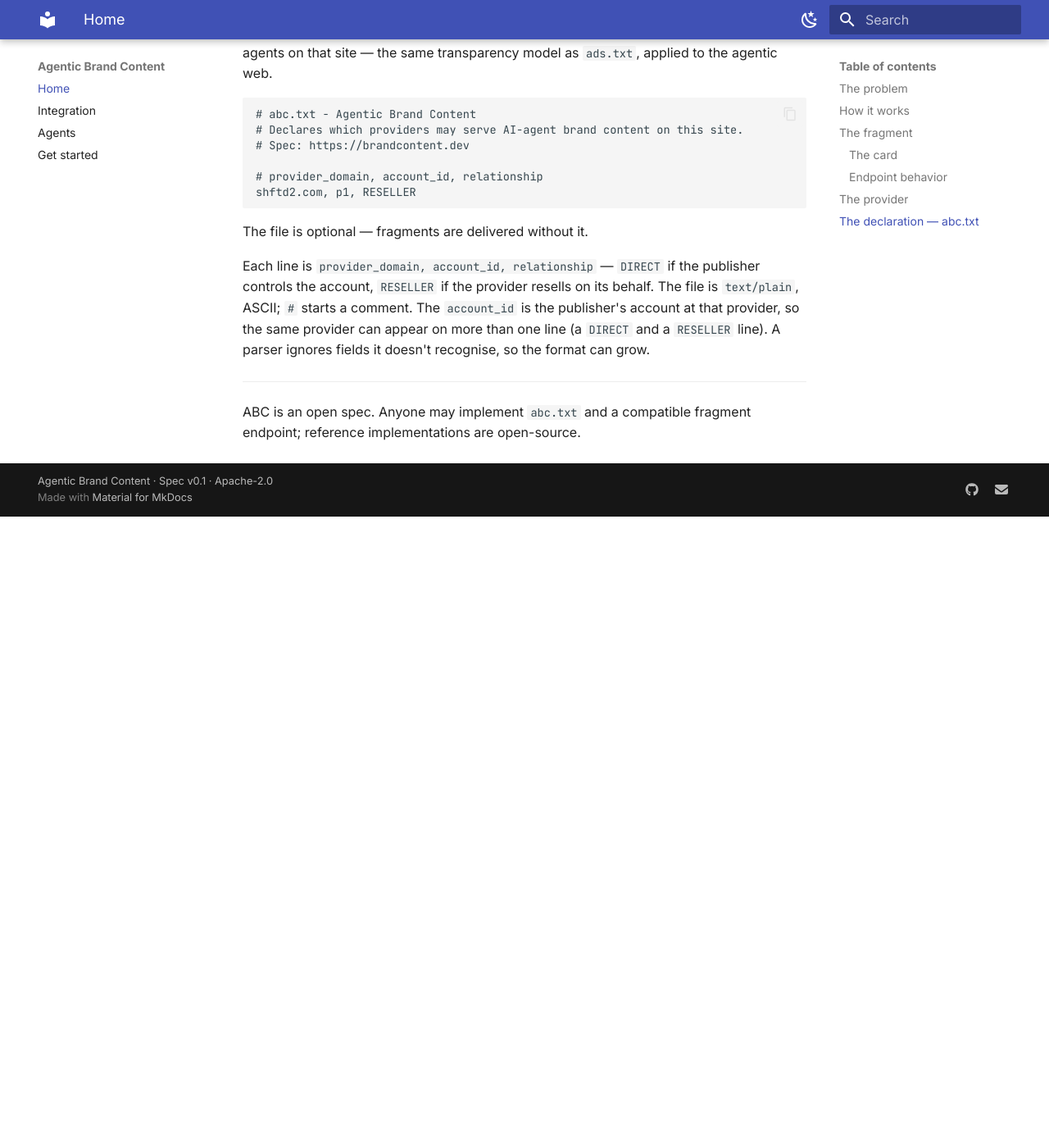
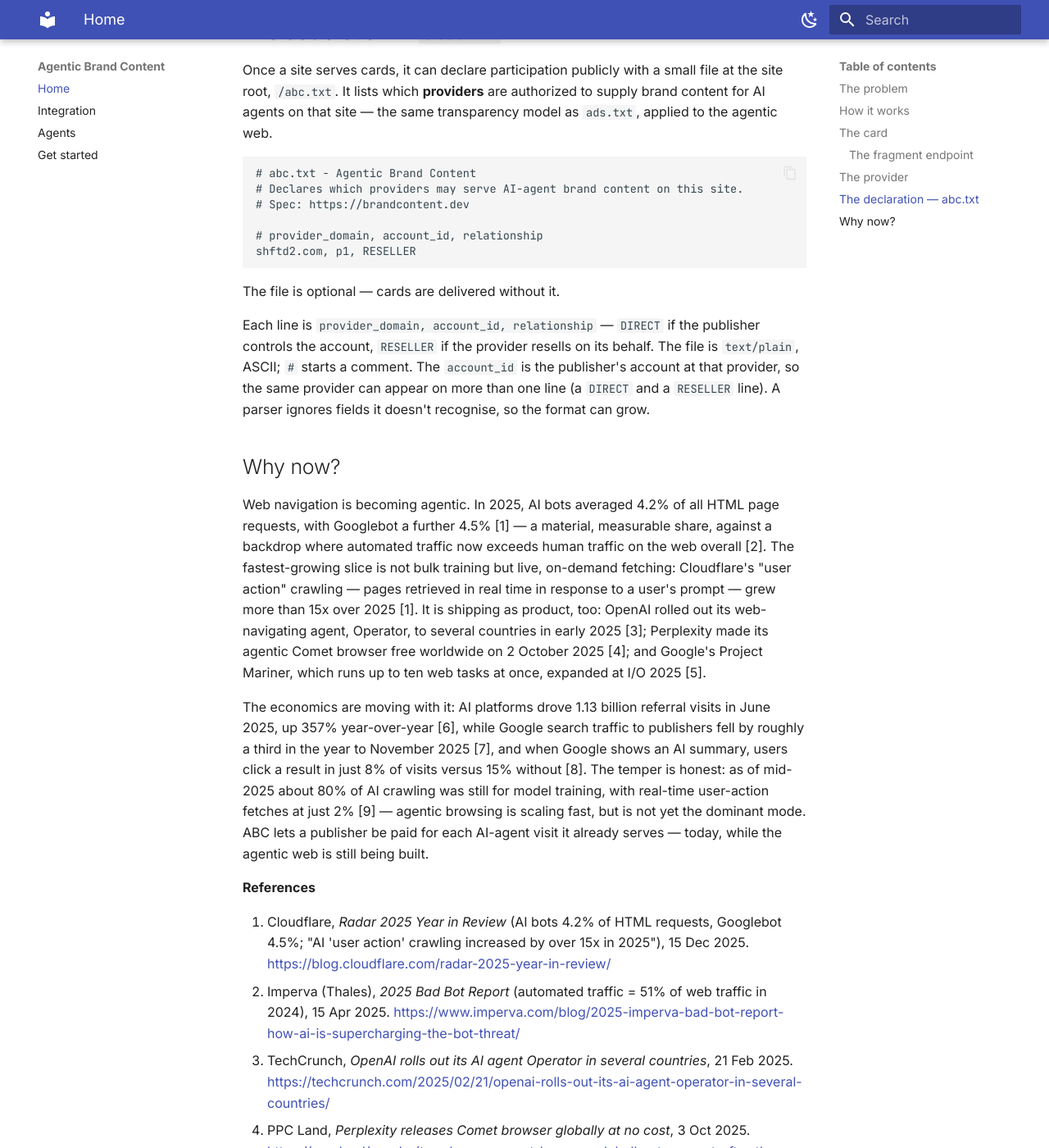
Before and after one commit to brandcontent-dev/spec, an MkDocs documentation site: the page built from docs/index.md, in a window 1280 px wide and 1400 px high, scrolled down 3125 px. Shown: the whole window at 82% size. Built offline with MkDocs 1.6.1 and Material for MkDocs 9.7.7, drawn with Linux system fonts in a browser that asks for light colours; before the commit the page ends 3755 px from its top, so only the background shows below that; some of the changed text lies outside the part shown.

Commit message:
Spec review: card/fragment vocab, Why-now section, integration & agent verification (#1)
Address a colleague review of brandcontent.dev:

- Vocabulary: the deliverable is always the **card**; "fragment" now refers only to
  the provider's **fragment endpoint** (the channel the edge calls). Applied across
  index, integration, getting-started, agents, the adapters and agents.json.
- Add a cited "Why now?" section to the home page (2025-2026 agentic-web evidence;
  every figure source-verified, framed without overclaim).
- Number the How-it-works diagram (1-5 legend) and surface the Integration guide
  from the home page.
- Add an "Agents -> Verifying agents" section: User-Agent matching is the baseline;
  stronger verification (reverse-DNS, published IP ranges, CDN verified-bot signals)
  is the site's responsibility.
- CHANGELOG: record the above under Unreleased.

Co-authored-by: Claude Opus 4.8 (1M context) <noreply@anthropic.com>

````diff
--- a/docs/adapters/esi-tag.html
+++ b/docs/adapters/esi-tag.html
@@ -3,7 +3,7 @@
 
   Paste this where the card should appear in your page template, typically
   just before </body>. Your CDN resolves the <esi:include> at the edge:
-  it fetches the fragment, inlines the returned <article>, and caches it.
+  it fetches the card, inlines the returned <article>, and caches it.
 
   - FRAGMENT_ENDPOINT: the full URL your provider gives you (it already
     carries their auth / placement params). $(HTTP_HOST)$(REQUEST_PATH) are
--- a/docs/adapters/lambda-edge.js
+++ b/docs/adapters/lambda-edge.js
@@ -2,8 +2,8 @@
 //
 // CloudFront has no native ESI. Attach this as an "origin-response" trigger
 // on your distribution: it classifies the request at the edge and, for AI
-// agents only, fetches the brand fragment from your provider and inlines it.
-// Humans get the page unchanged and never trigger a fragment call.
+// agents only, fetches the brand card from your provider and inlines it.
+// Humans get the page unchanged and never trigger a card request.
 //
 // Config: set FRAGMENT_ENDPOINT below to the full URL your provider gives you
 // (Lambda@Edge has no env vars — inline the value or read it from a config).
@@ -51,7 +51,7 @@ exports.handler = async (event) => {
   if (!ct.includes("text/html") || !response.body) return response;
 
   const ua = (request.headers["user-agent"] || [{}])[0].value || "";
-  // Classify at the edge: only AI agents get a fragment call. The UA is then
+  // Classify at the edge: only AI agents get a card request. The UA is then
   // forwarded for the provider's reporting only (it does not affect the card).
   if (!AGENT_UA.test(ua)) return response;
 
--- a/docs/index.md
+++ b/docs/index.md
@@ -33,31 +33,33 @@ sequenceDiagram
     V->>E: request page
     Note over E: classify by User-Agent
     alt AI agent
-        E->>P: fragment request
-        P-->>E: 200 · brand card
-        E-->>V: page + brand card
+        E->>P: card request
+        P-->>E: 200 · card
+        E-->>V: page + card
     else human
         E-->>V: page unchanged
     end
 ```
 
-The publisher's edge classifies each request by its `User-Agent`: for AI-agent
-traffic it fetches a brand card from the provider and inlines it; human traffic never
-reaches the provider, and the page is served unchanged.
+The publisher's edge classifies each request by its `User-Agent`; only AI-agent
+traffic reaches the provider:
 
-## The fragment
+1. A visitor — human or AI agent — requests a page.
+2. The edge classifies it by `User-Agent`. For an AI agent, it requests a card from
+   the provider's fragment endpoint.
+3. The provider returns a card (`200`); `204` means no brand is eligible (no-fill).
+4. The edge inlines the card and serves *page + card* to the agent.
+5. A human is served the page unchanged — the provider is never called.
 
-The core of ABC is the **brand fragment**: a provider exposes an endpoint that
-returns a brand card for a given page. The publisher's edge classifies the request
-and, for AI-agent traffic only, fetches the fragment and inlines it on its existing
-CDN — a single `<esi:include>` tag (Akamai, Fastly, Varnish), or a small edge
-function (Cloudflare Worker, Lambda@Edge). No platform lock-in.
+## The card
 
-The mechanism is simple: classify the request at the edge, and for AI agents only,
-add a small block of brand content — usually sponsored — alongside the page.
-Everything else is convention around it.
-
-### The card
+The core of ABC is the **brand card** — the content an agent reads. A provider
+exposes a **fragment endpoint** (the channel) that returns a card for a given page;
+the publisher's edge classifies the request and, for AI-agent traffic only, requests
+the card and inlines it on its existing CDN — a single `<esi:include>` tag (Akamai,
+Fastly, Varnish), or a small edge function (Cloudflare Worker, Lambda@Edge). No
+platform lock-in. **Copy-paste integration for each CDN is in the
+[Integration guide](integration.md).**
 
 A card is a single self-contained `<article role="complementary">` — a brand label,
 a short factual summary, a bullet block built for LLM ingestion, and source links.
@@ -81,10 +83,11 @@ own inline styling so it renders without the host stylesheet. See the full
 </article>
 ```
 
-### Endpoint behavior
+### The fragment endpoint
 
-The edge calls the fragment endpoint only for AI-agent traffic, so the endpoint is an
-HTTP `GET` that receives the page context — at minimum the page URL — and returns:
+A provider exposes a **fragment endpoint** — the URL the publisher's edge calls to get
+a card. The edge calls it only for AI-agent traffic, so it is an HTTP `GET` that
+receives the page context — at minimum the page URL — and returns:
 
 | Status | When | Body |
 |---|---|---|
@@ -113,7 +116,7 @@ is a provider. A publisher authorizes its providers in `abc.txt` (next).
 
 ## The declaration — `abc.txt`
 
-Once a site serves fragments, it can declare participation publicly with a small file
+Once a site serves cards, it can declare participation publicly with a small file
 at the site root, `/abc.txt`. It lists which **providers** are authorized to supply
 brand content for AI agents on that site — the same transparency model as `ads.txt`,
 applied to the agentic web.
@@ -127,7 +130,7 @@ applied to the agentic web.
 shftd2.com, p1, RESELLER
 ```
 
-The file is optional — fragments are delivered without it.
+The file is optional — cards are delivered without it.
 
 Each line is `provider_domain, account_id, relationship` — `DIRECT` if the publisher
 controls the account, `RESELLER` if the provider resells on its behalf. The file is
@@ -135,6 +138,39 @@ controls the account, `RESELLER` if the provider resells on its behalf. The file
 at that provider, so the same provider can appear on more than one line (a `DIRECT` and
 a `RESELLER` line). A parser ignores fields it doesn't recognise, so the format can grow.
 
+## Why now?
+
+Web navigation is becoming agentic. In 2025, AI bots averaged 4.2% of all HTML page
+requests, with Googlebot a further 4.5% [1] — a material, measurable share, against a
+backdrop where automated traffic now exceeds human traffic on the web overall [2]. The
+fastest-growing slice is not bulk training but live, on-demand fetching: Cloudflare's
+"user action" crawling — pages retrieved in real time in response to a user's prompt —
+grew more than 15x over 2025 [1]. It is shipping as product, too: OpenAI rolled out its
+web-navigating agent, Operator, to several countries in early 2025 [3]; Perplexity made
+its agentic Comet browser free worldwide on 2 October 2025 [4]; and Google's Project
+Mariner, which runs up to ten web tasks at once, expanded at I/O 2025 [5].
+
+The economics are moving with it: AI platforms drove 1.13 billion referral visits in
+June 2025, up 357% year-over-year [6], while Google search traffic to publishers fell by
+roughly a third in the year to November 2025 [7], and when Google shows an AI summary,
+users click a result in just 8% of visits versus 15% without [8]. The temper is honest:
+as of mid-2025 about 80% of AI crawling was still for model training, with real-time
+user-action fetches at just 2% [9] — agentic browsing is scaling fast, but is not yet the
+dominant mode. ABC lets a publisher be paid for each AI-agent visit it already serves —
+today, while the agentic web is still being built.
+
+**References**
+
+1. Cloudflare, *Radar 2025 Year in Review* (AI bots 4.2% of HTML requests, Googlebot 4.5%; "AI 'user action' crawling increased by over 15x in 2025"), 15 Dec 2025. <https://blog.cloudflare.com/radar-2025-year-in-review/>
+2. Imperva (Thales), *2025 Bad Bot Report* (automated traffic = 51% of web traffic in 2024), 15 Apr 2025. <https://www.imperva.com/blog/2025-imperva-bad-bot-report-how-ai-is-supercharging-the-bot-threat/>
+3. TechCrunch, *OpenAI rolls out its AI agent Operator in several countries*, 21 Feb 2025. <https://techcrunch.com/2025/02/21/openai-rolls-out-its-ai-agent-operator-in-several-countries/>
+4. PPC Land, *Perplexity releases Comet browser globally at no cost*, 3 Oct 2025. <https://ppc.land/perplexity-releases-comet-browser-globally-at-no-cost-after-three-month-limited-rollout/>
+5. TechCrunch, *Google rolls out Project Mariner, its web-browsing AI agent*, 20 May 2025. <https://techcrunch.com/2025/05/20/google-rolls-out-project-mariner-its-web-browsing-ai-agent/>
+6. Similarweb, *AI referral traffic winners*, 29 Jul 2025. <https://www.similarweb.com/blog/insights/ai-news/ai-referral-traffic-winners/>
+7. Chartbeat / Reuters Institute, reported by Press Gazette, 12 Jan 2026 (data to Nov 2025). <https://pressgazette.co.uk/media-audience-and-business-data/google-traffic-down-2025-trends-report-2026/>
+8. Pew Research Center, *Google users are less likely to click on links when an AI summary appears in the results*, 22 Jul 2025. <https://www.pewresearch.org/short-reads/2025/07/22/google-users-are-less-likely-to-click-on-links-when-an-ai-summary-appears-in-the-results/>
+9. Cloudflare, *The crawl-to-click gap: Cloudflare data on AI bots, training, and referrals*, 29 Aug 2025. <https://blog.cloudflare.com/crawlers-click-ai-bots-training/>
+
 ---
 
 ABC is an open spec. Anyone may implement `abc.txt` and a compatible fragment
--- a/docs/schema/agents.json
+++ b/docs/schema/agents.json
@@ -2,7 +2,7 @@
   "$schema": "https://json-schema.org/draft/2020-12/schema",
   "$id": "https://brandcontent.dev/schema/agents.json",
   "title": "Agentic Brand Content — known AI agents",
-  "description": "Reference list of AI-agent User-Agent markers, by vendor family and purpose. The publisher's edge matches a request's User-Agent against these markers (word-boundary, case-insensitive); a match is treated as an AI agent and triggers a fragment call. Conservative by design: only well-known, vendor-published markers. purpose drives differentiated pricing: query > search > training by intent.",
+  "description": "Reference list of AI-agent User-Agent markers, by vendor family and purpose. The publisher's edge matches a request's User-Agent against these markers (word-boundary, case-insensitive); a match is treated as an AI agent and triggers a card request. Conservative by design: only well-known, vendor-published markers. purpose drives differentiated pricing: query > search > training by intent.",
   "version": "0.1",
   "updated": "2026-05-28",
   "purposes": {
````
Also changed, not shown: CHANGELOG.md (+10 -1 lines), README.md (+1 -1 lines), docs/adapters/cloudflare-worker.js (+4 -4 lines), docs/agents.md (+19 -1 lines), docs/getting-started.md (+5 -5 lines), docs/integration.md (+10 -10 lines), 2 other files.
